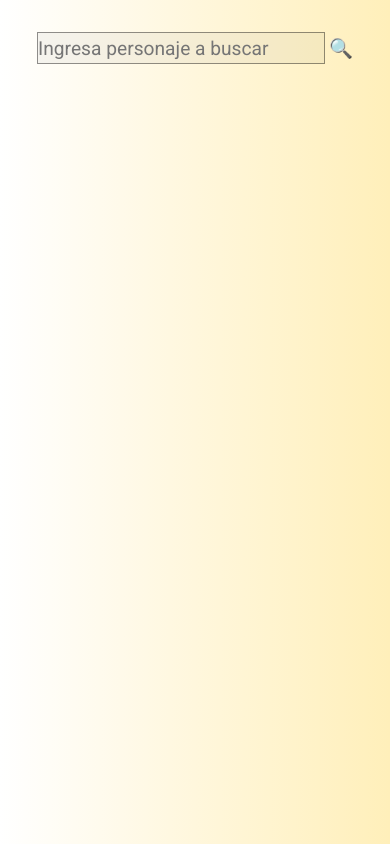
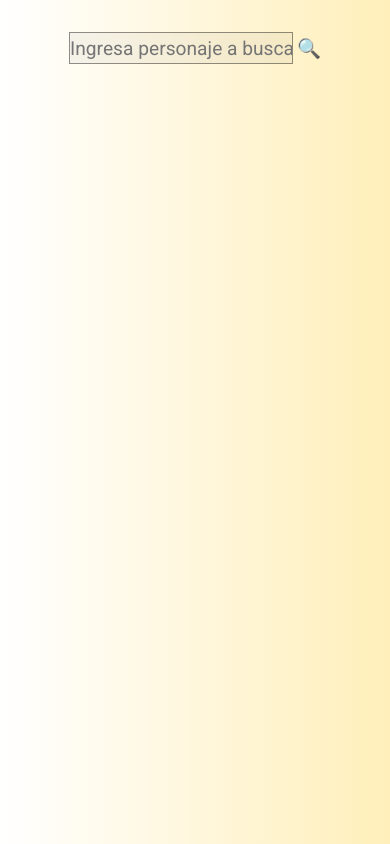
Before and after one commit to BrandMV/Consume-an-API, a website built with Parcel: page index.html in a window 390 px wide. Built offline with nearby package versions, Linux system fonts and the light colour scheme.

Commit message:
last chances

```diff
--- a/scss/_search.scss
+++ b/scss/_search.scss
@@ -23,3 +23,10 @@
     }
 
 }
+@media screen and (max-width: 450px){
+    #formulario{
+        input{
+            width: 14rem;
+        }
+    }
+}
```
